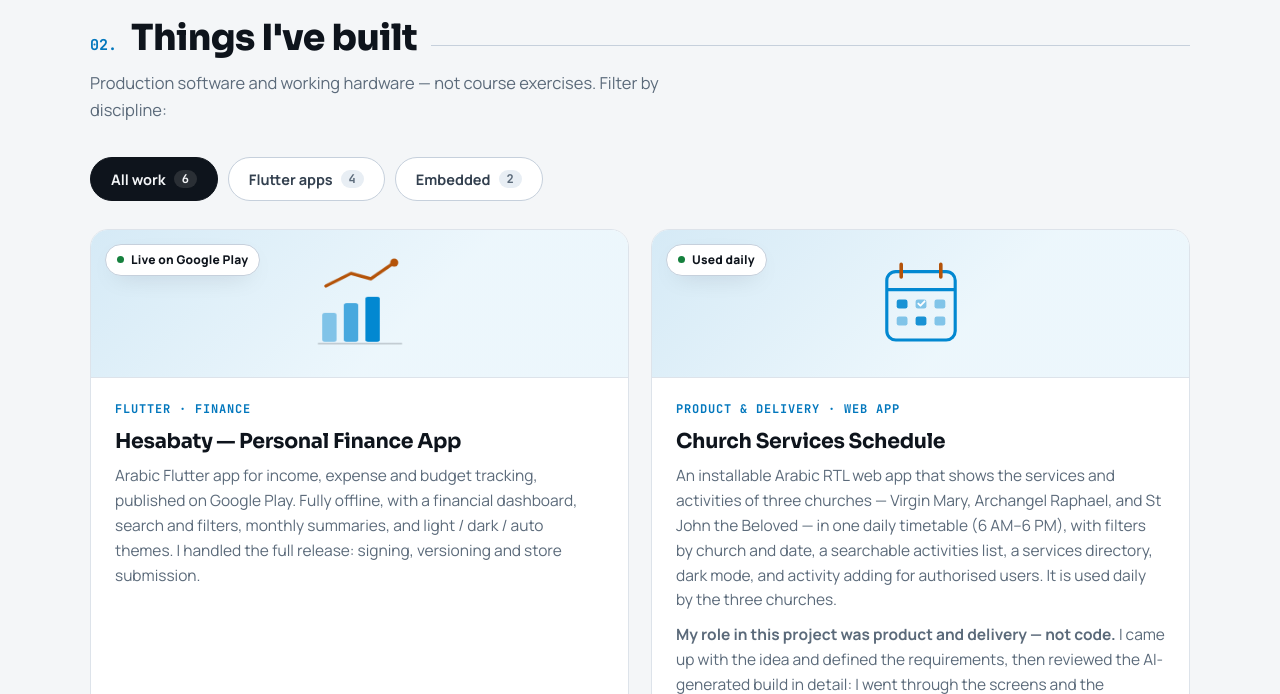
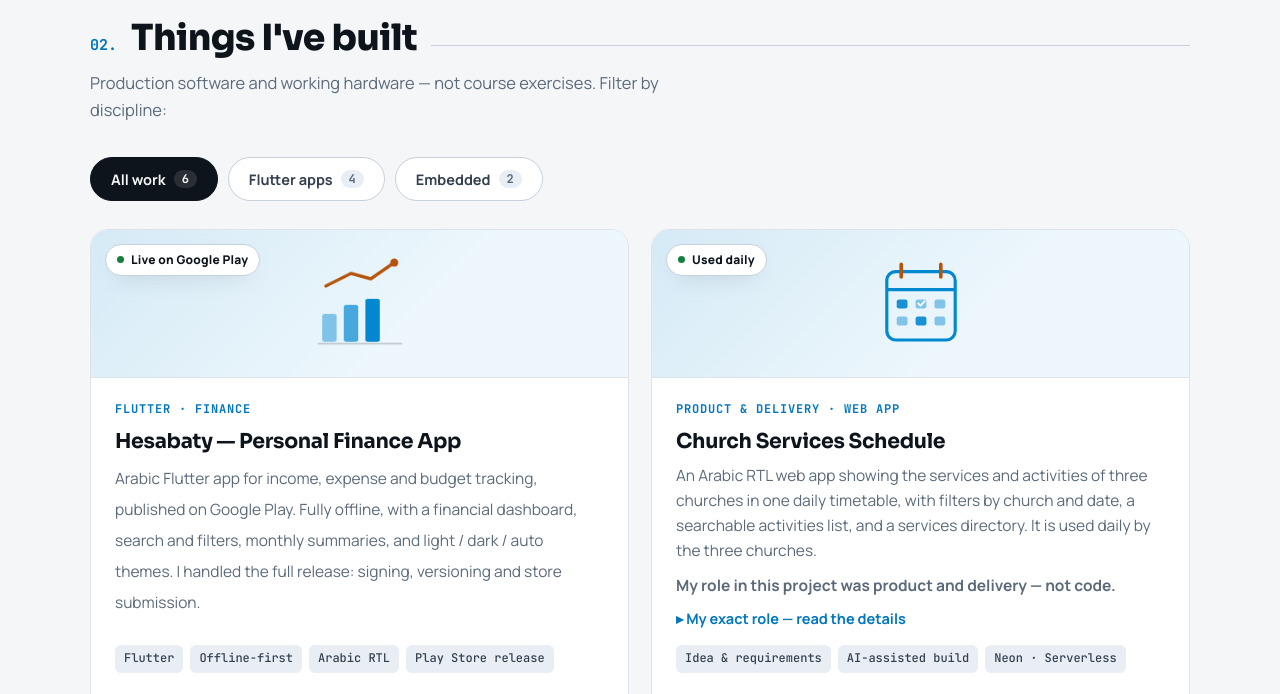
Before and after one commit to NadiNasserMass3od/NadiNasserMass3od.github.io, a plain HTML site: page index.html in a window 1280 px wide. Shown: the part 2010-2704 px from the top of the page. Drawn offline with Linux system fonts and the light colour scheme.

Commit message:
Shorten church card: collapsible role details, tighter copy; airier Hesabaty text to match heights

```diff
--- a/index.html
+++ b/index.html
@@ -317,6 +317,7 @@
       .card-cat.embed { color: var(--amber); }
       .card-body h3 { font-size: 20.5px; font-weight: 700; letter-spacing: -0.3px; }
       .card-body p { margin: 0; color: var(--muted); font-size: 15.5px; line-height: 1.6; flex: 1; }
+      .card.roomy .card-body p { line-height: 2; }
       .tags { display: flex; flex-wrap: wrap; gap: 7px; margin-top: 4px; }
       .tags li { list-style: none; }
       .tags { margin: 4px 0 0; padding: 0; }
@@ -378,6 +379,11 @@
       .role-box .yes b { color: var(--green); }
       .role-box .no b { color: #dc2626; }
       @media (prefers-color-scheme: dark) { .role-box .no b { color: #f87171; } }
+      .role-details summary { cursor: pointer; font-size: 14.5px; font-weight: 700; color: var(--accent); list-style: none; }
+      .role-details summary::-webkit-details-marker { display: none; }
+      .role-details summary::before { content: "▸ "; }
+      .role-details[open ] summary::before { content: "▾ "; }
+      .role-details > p { margin-top: 10px; }
 
       /* ---------- contact ---------- */
       .contact-box {
@@ -626,7 +632,7 @@
 
           <div class="proj-grid" id="projGrid">
             <!-- Hesabaty -->
-            <article class="card reveal" data-cat="flutter">
+            <article class="card reveal roomy" data-cat="flutter">
               <div class="card-visual cv-flutter">
                 <span class="badge"><span class="dot"></span>Live on Google Play</span>
                 <svg viewBox="0 0 120 120" fill="none" aria-hidden="true">
@@ -667,8 +673,11 @@
               <div class="card-body">
                 <span class="card-cat">Product &amp; Delivery · Web App</span>
                 <h3>Church Services Schedule</h3>
-                <p>An installable Arabic RTL web app that shows the services and activities of three churches — Virgin Mary, Archangel Raphael, and St John the Beloved — in one daily timetable (6 AM–6 PM), with filters by church and date, a searchable activities list, a services directory, dark mode, and activity adding for authorised users. It is used daily by the three churches.</p>
-                <p><strong>My role in this project was product and delivery — not code.</strong> I came up with the idea and defined the requirements, then reviewed the AI-generated build in detail: I went through the screens and the behaviour, checked usage and consumption, spotted problems, and fixed them together with the AI until the app worked the way the churches needed. I also researched and chose how it would run live on the web — a PostgreSQL database on Neon, a serverless backend, and hosting on Cloudflare Pages — and got it launched and kept it running.</p>
+                <p>An Arabic RTL web app showing the services and activities of three churches in one daily timetable, with filters by church and date, a searchable activities list, and a services directory. It is used daily by the three churches.</p>
+                <p><strong>My role in this project was product and delivery — not code.</strong></p>
+                <details class="role-details">
+                  <summary>My exact role — read the details</summary>
+                  <p>I went through the screens and the behaviour, checked usage and consumption, spotted problems, and fixed them together with the AI until the app worked the way the churches needed — and got it launched and kept it running. I also researched and chose how it runs live on the web: a PostgreSQL database on Neon, a serverless backend, and hosting on Cloudflare Pages.</p>
                   <div class="role-box" aria-label="My exact role in this project">
                     <h4>My exact role — stated plainly</h4>
                     <ul>
@@ -676,7 +685,8 @@
                       <li class="no"><b>What I did not do:</b><span>Write the app's code — and I do not claim database or backend development skills from this project; that is not an area I understand as a developer</span></li>
                     </ul>
                   </div>
-                <ul class="tags"><li class="tag">Idea &amp; requirements</li><li class="tag">AI-assisted build — reviewed by me</li><li class="tag">Neon · Serverless · Cloudflare Pages</li><li class="tag">Live · 3 churches</li></ul>
+                </details>
+                <ul class="tags"><li class="tag">Idea &amp; requirements</li><li class="tag">AI-assisted build</li><li class="tag">Neon · Serverless</li></ul>
                 <div class="card-links">
                   <a class="solid" href="https://archangel-raphael.pages.dev" target="_blank" rel="noopener">
                     <svg viewBox="0 0 24 24" fill="none" stroke="currentColor" stroke-width="2.2" stroke-linecap="round" stroke-linejoin="round" aria-hidden="true"><path d="M7 17L17 7M9 7h8v8"/></svg>
```
Lines whose indentation alone changed are shown as unchanged.
